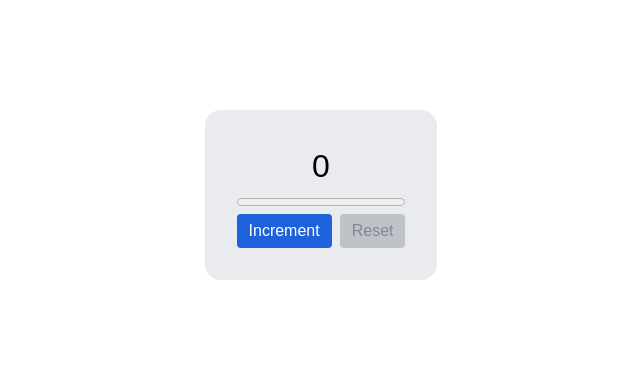
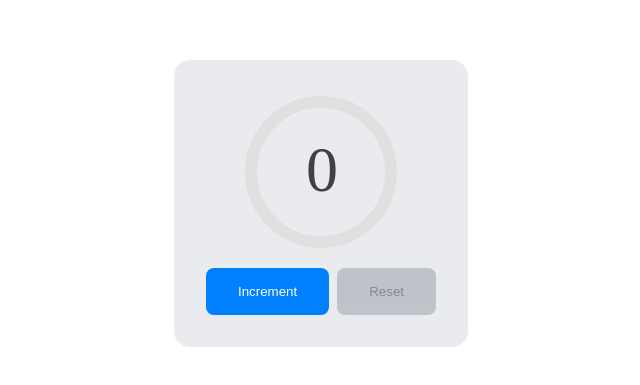
Before and after one commit to elspirito/counter, a React (Vite) app: page / in a window 1280 px wide. Shown: the part 205-590 px from the top of the page, without its empty margins (319-959 px from the left). Built offline with nearby package versions, Linux system fonts and the light colour scheme.

Commit message:
radial progress bar

```diff
--- a/index.html
+++ b/index.html
@@ -2,7 +2,7 @@
 <html lang="en">
   <head>
     <meta charset="UTF-8" />
-    <link rel="icon" type="image/svg+xml" href="/vite.svg" />
+    <link rel="icon" type="image/svg+xml" href="/favicon.ico" />
     <meta name="viewport" content="width=device-width, initial-scale=1.0" />
     <title>Counter App</title>
   </head>
--- a/src/component/Button/Button.module.css
+++ b/src/component/Button/Button.module.css
@@ -1,11 +1,11 @@
 .button {
     display: flex;
-    padding: 8px 12px;
+    padding: 1rem 2rem;
     border: none;
-    background-color: #1d62da;
+    background-color: var(--color-primary);
     color: #fff;
     cursor: pointer;
-    border-radius: 4px;
+    border-radius: 0.5rem;
     transition: background-color 0.25s;
 }
 .button:hover {
--- a/src/component/Counter/Counter.module.css
+++ b/src/component/Counter/Counter.module.css
@@ -4,4 +4,13 @@
     background-color: #eaebee;
     padding: 2rem;
     border-radius: 1rem;
+    gap: 1rem;
 }
+
+.progressСircle {
+    transform: rotate(-90deg);
+}
+
+.progressСircle text {
+    font-size: 64px;
+}
--- a/src/component/Counter/Counter.tsx
+++ b/src/component/Counter/Counter.tsx
@@ -15,13 +15,25 @@ export const Counter = () => {
     }
     const resHandler = () => setCount(0)
 
+    const radius = 70
+    const PI = Math.PI
+    const circleLength = 2 * PI * radius
+    const offset = circleLength * ((maxValue - count) / maxValue)
+    const countColor = count === maxValue ? 'var(--color-error)' : 'var(--color-black)'
+    console.log(circleLength)
+
     return (
         <div className={styles.counter}>
-            <div>
-                <h1 style={{color: count === maxValue ? 'red' : 'black', textAlign: 'center'}}>
-                    {count}
-                </h1>
-                <progress max={maxValue} value={count}></progress>
+            <div style={{display: "flex", justifyContent: "center"}}>
+                <svg className={styles.progressСircle} width='160px' height='160px' viewBox="0 0 160 160">
+                    <circle r={radius} cx="80" cy="80" fill="transparent" stroke="#e0e0e0" strokeWidth="12px"></circle>
+                    <circle r={radius} cx="80" cy="80" fill="transparent" stroke={countColor} strokeWidth="12px"
+                            stroke-dasharray={circleLength} stroke-dashoffset={offset} strokeLinecap={"round"}></circle>
+                    <text x="65" y="135" fill={countColor}
+                          style={{transform: "rotate(90deg) translate(0px, -196px)"}}>{count}
+                    </text>
+                </svg>
+
             </div>
             <div style={{display: "flex", gap: '8px'}}>
                 <Button disabled={count === maxValue} onClick={incHandler}>Increment</Button>
--- a/src/index.css
+++ b/src/index.css
@@ -1,62 +1,15 @@
-/* minireset.css */
-
-/* Remove default margin and padding */
-* {
-    margin: 0;
-    padding: 0;
-    box-sizing: border-box;
+:root {
+    --color-primary: hsl(210, 100%, 50%);
+    --color-error: hsl(342, 85%, 48%);
+    --color-black: hsla(0, 0%, 16%, 0.88);
 }
 
-/* Set a default font size and family */
-html {
-    font-size: 100%; /* 16px */
-    font-family: sans-serif;
-}
-
-/* Remove list styles */
-ul, ol {
-    list-style: none;
-}
-
-/* Remove text decoration from links */
-a {
-    text-decoration: none;
-    color: inherit; /* Inherit color from parent */
-}
-
-/* Set default styles for headings */
-h1, h2, h3, h4, h5, h6 {
-    font-weight: normal; /* Reset font weight */
-}
-
-/* Set default styles for images */
-img {
-    max-width: 100%; /* Responsive images */
-    height: auto; /* Maintain aspect ratio */
-}
-
-/* Set default styles for tables */
-table {
-    border-collapse: collapse; /* Remove space between table cells */
-    width: 100%; /* Full width */
-}
-
-/* Set default styles for form elements */
-input, textarea, select, button {
-    font-family: inherit; /* Inherit font from parent */
-    font-size: inherit; /* Inherit font size from parent */
-}
-
-progress {
-    width: 100%;
-}
-
-/* Add a default line height */
 body {
     line-height: 1.5; /* Improve readability */
     height: 100dvh;
 
 }
+
 #root {
     height: 100dvh;
     display: flex;
```
Also changed, not shown: 1 other file (tests, documents, lock files or other folders).
